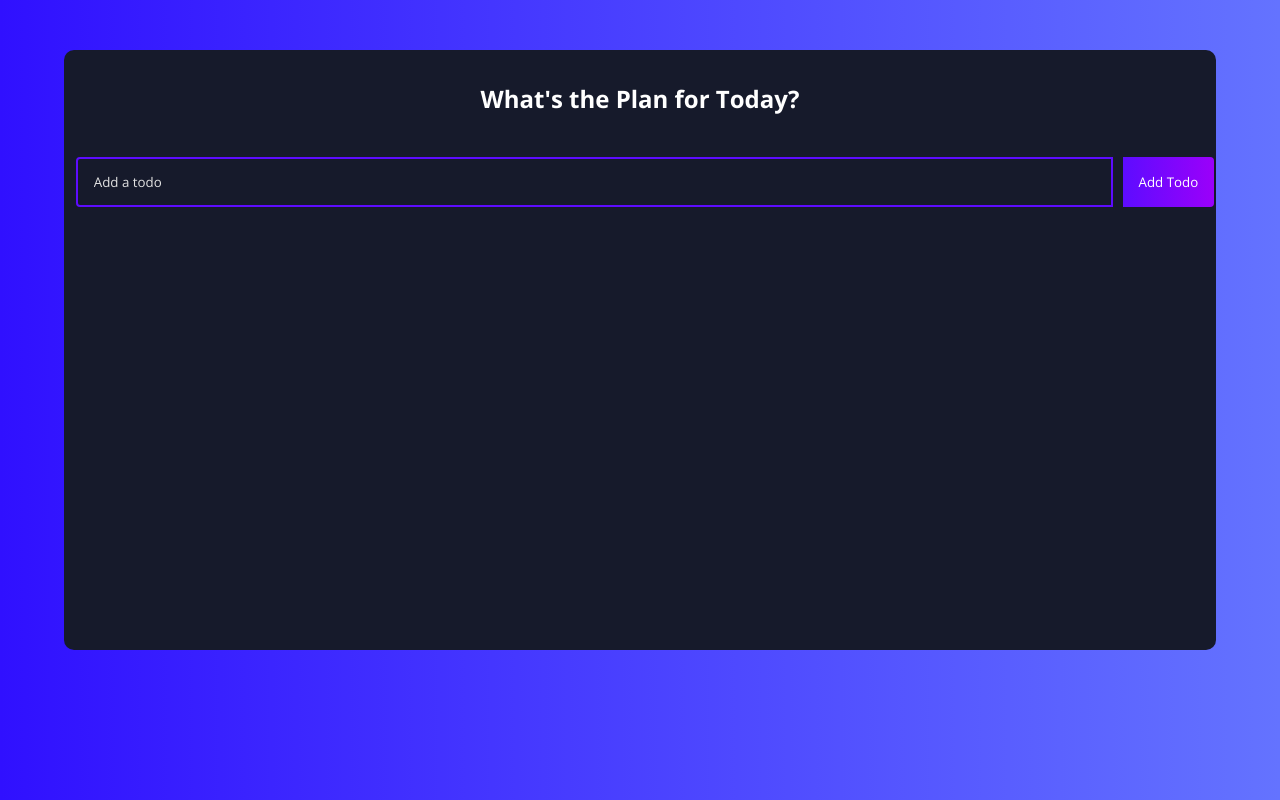
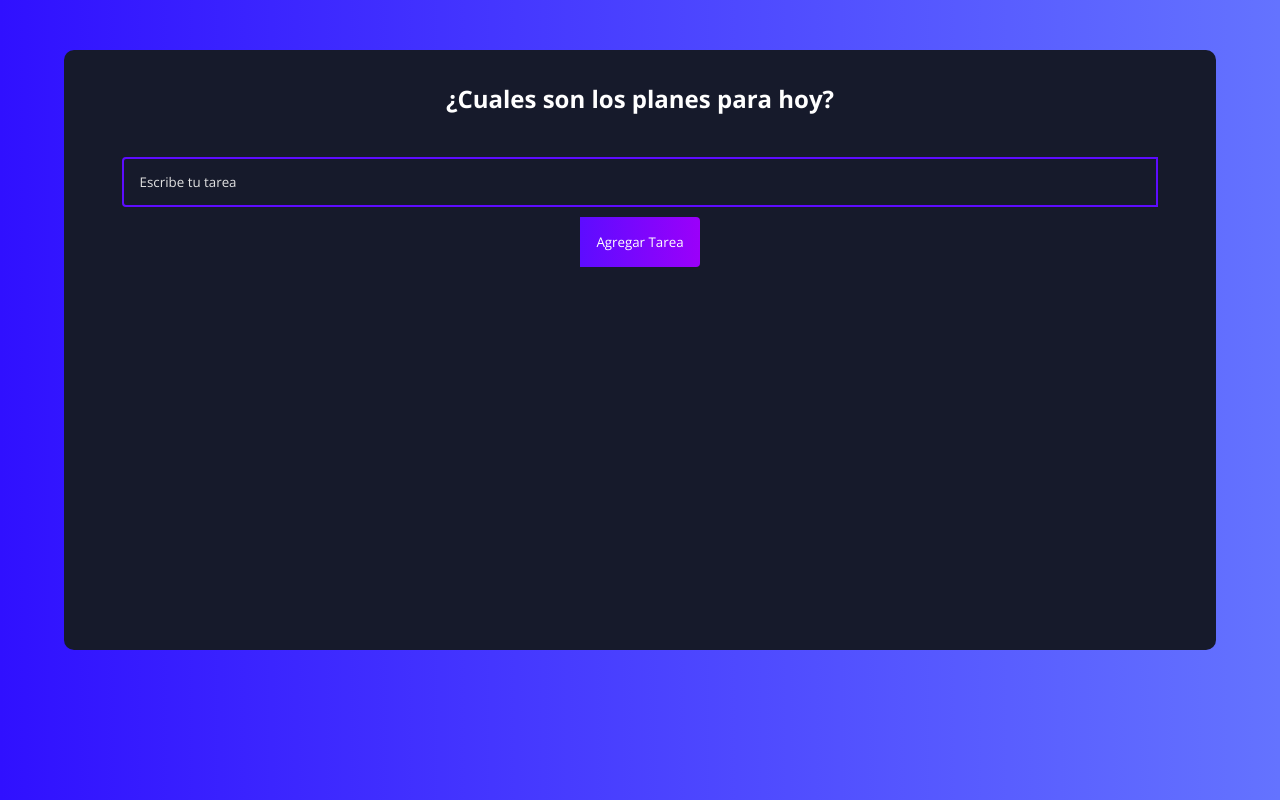
Before and after one commit to soyRicardoCastro/todo-app, a React (Vite) app: page / in a window 1280 px wide. Built offline with nearby package versions, Linux system fonts and the light colour scheme.

Commit message:
Textos al español

```diff
--- a/src/components/TodoForm.jsx
+++ b/src/components/TodoForm.jsx
@@ -28,7 +28,7 @@ export default function TodoForm(props){
       {props.edit ? (
         <>
           <input
-            placeholder='Update your item'
+            placeholder='Actualiza la tarea'
             value={input}
             onChange={handleChange}
             name='text'
@@ -36,13 +36,13 @@ export default function TodoForm(props){
             className='todo-input edit'
           />
           <button onClick={handleSubmit} className='todo-button edit'>
-            Update
+            Actualizar
           </button>
         </>
       ) : (
         <>
           <input
-            placeholder='Add a todo'
+            placeholder='Escribe tu tarea'
             value={input}
             onChange={handleChange}
             name='text'
@@ -50,7 +50,7 @@ export default function TodoForm(props){
             ref={inputRef}
           />
           <button onClick={handleSubmit} className='todo-button'>
-            Add todo
+            Agregar Tarea
           </button>
         </>
       )}
--- a/src/components/TodoList.jsx
+++ b/src/components/TodoList.jsx
@@ -1,4 +1,3 @@
-import {HeadText} from '../elements/TodoList.jsx'
 import TodoForm from './TodoForm.jsx'
 import Todo from './Todo.jsx'
 import { useState } from 'react'
@@ -43,7 +42,7 @@ function TodoList() {
 
   return (
     <>
-      <h1>What's the Plan for Today?</h1>
+      <h1>¿Cuales son los planes para hoy?</h1>
       <TodoForm onSubmit={addTodo} />
       <Todo
         todos={todos}
--- a/src/elements/TodoList.jsx
+++ /dev/null
@@ -1,8 +0,0 @@
-import styled from 'styled-components'
-
-const HeadText = styled.h1`
-	font-family: serif;
-	color: #48e;
-`
-
-export {HeadText}
```
Also changed, not shown: src/elements/TodoForm.jsx (deleted, +0 -15 lines), src/TodoList.jsx (deleted).
